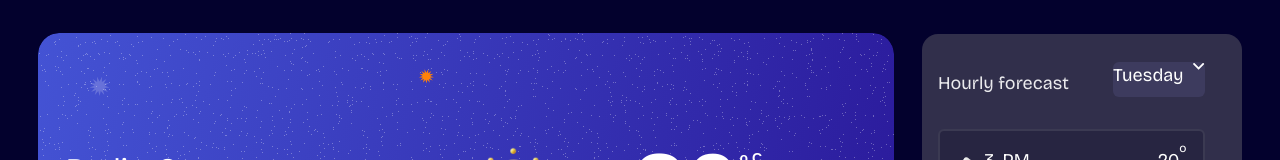
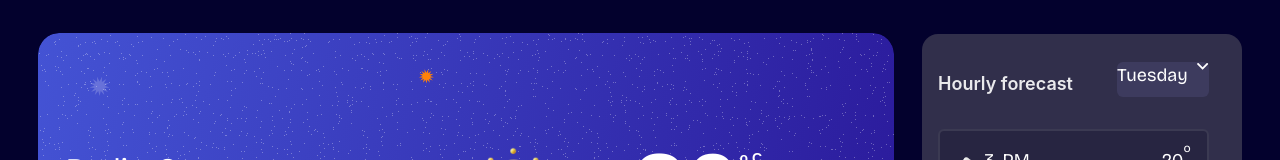
Before and after one commit to Mayowa-de/Frontend-mentor-hack-weather-app, a React (Vite) app: page / in a window 1280 px wide. Shown: the part 338-498 px from the top of the page. Built offline with nearby package versions, Linux system fonts and the light colour scheme; a web font is replaced by a local one.

Commit message:
change the Hourly forecast text font

```diff
--- a/src/Hero/HourCast.jsx
+++ b/src/Hero/HourCast.jsx
@@ -13,7 +13,7 @@ export default function HourCast() {
         <div className="flex flex-col  mt-3 gap-4">
           <div className="flex mb-4">
             <div className=" flex  mt-2">
-              <h2 className=" text-7 ">Hourly forecast</h2>
+              <h2 className=" text-7 font-Inter font-semibold">Hourly forecast</h2>
             </div>
             <div className="flex gap-2 ml-11">
               <button className="btn shadow-none flex gap-2 bg-button1 border-none rounded-md text-white ">
```
